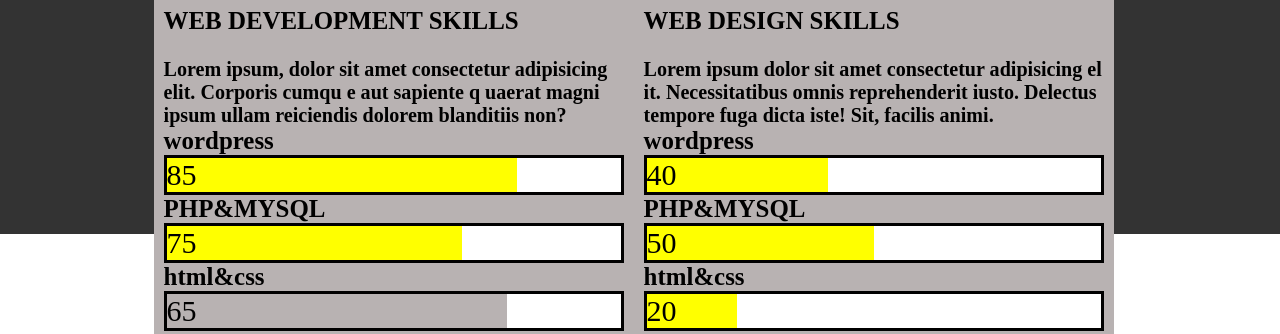
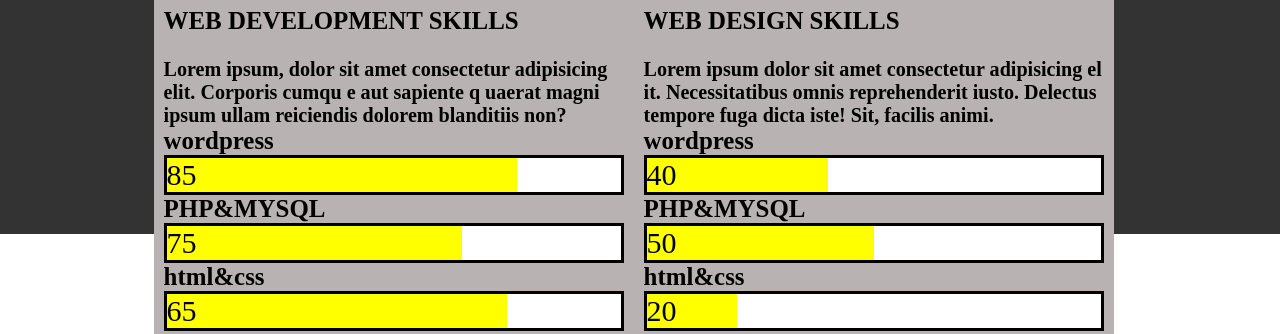
Before and after one commit to yuvakalibogu/html-assignments, a plain HTML site: page css1/lo.html in a window 1280 px wide. Shown: the part 603-937 px from the top of the page. Drawn offline with Linux system fonts and the light colour scheme.

Commit message:
css assignment submited

```diff
--- a/css1/loi.css
+++ b/css1/loi.css
@@ -184,7 +184,7 @@
 }
 
 .flex-item-left3 {
-  background-color:golden yellow;
+  background-color:yellow;
 
   flex: 75%;
 }
```
